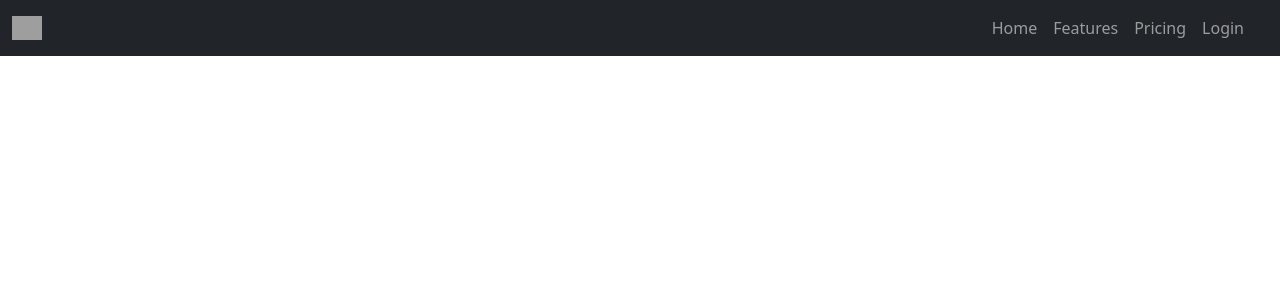
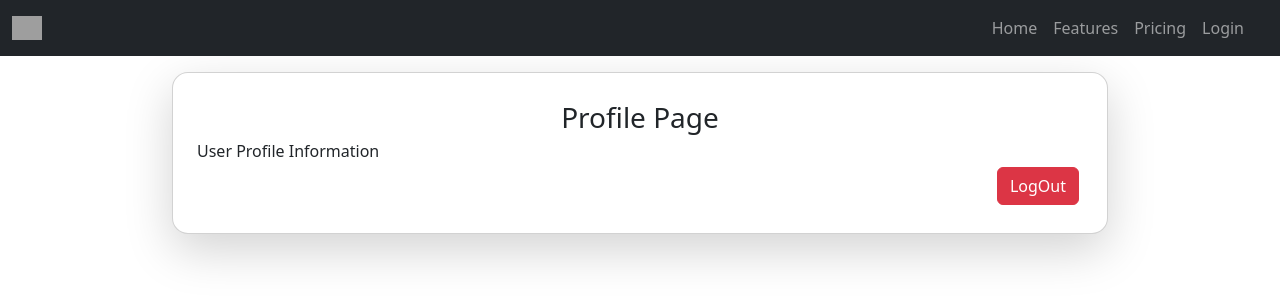
Before and after one commit to Sainhasan/Sistem_coba, a React (Vite) app: page /profile in a window 1280 px wide. Shown: the top 302 px of the page. Built offline with nearby package versions, Linux system fonts and the light colour scheme; no server answers; grey boxes are pictures that could not be loaded.

Commit message:
Add Profile page with logout functionality

```diff
--- a/src/components/Navbar.jsx
+++ b/src/components/Navbar.jsx
@@ -1,17 +1,11 @@
 import { Link } from "react-router-dom";
-import { signOut } from "firebase/auth";
-import { auth } from "../Firebase";
 import useAuthProfile from "../Function/UseAuthProfile";
 import Refresh from "./Refresh";
 
 export default function Navbar() {
   const { user, profile, loading } = useAuthProfile();
 
-  const handleLogout = async () => {
-    await signOut(auth);
-  };
-
-  if (loading) return <Refresh/>;
+  if (loading) return <Refresh />;
 
   return (
     <nav className="navbar navbar-expand-lg bg-dark navbar-dark sticky-top">
@@ -53,10 +47,7 @@ export default function Navbar() {
           <div className="offcanvas-body">
             <ul className="navbar-nav justify-content-end flex-grow-1 pe-3">
               <li className="nav-item">
-                <Link
-                  className="nav-link"
-                  to="/"
-                >
+                <Link className="nav-link" to="/">
                   Home
                 </Link>
               </li>
@@ -70,28 +61,17 @@ export default function Navbar() {
                   Pricing
                 </Link>
               </li>
-              <li className="nav-item">
+              <li>
                 {user && profile ? (
-                  <>
-                    <div className="FlexNone">
-                      {profile.role === "admin" && (
-                        <Link
-                          to="/manage"
-                          className="nav-link"
-                        >
-                          Manajemen User
-                        </Link>
-                      )}
-                      <button
-                        onClick={handleLogout}
-                        className="FlexNone nav-link"
-                      >
-                        Log Out
-                      </button>
-                    </div>
-                  </>
+                  <div className="FlexNone">
+                    {profile.role === "admin" && (
+                      <Link to="/profile" className="nav-link">
+                        Profile
+                      </Link>
+                    )}
+                  </div>
                 ) : (
-                  <Link to="/login" className="FlexNone nav-link ">
+                  <Link to="/login" className="btn btn-primary btn-sm nav-link">
                     Login
                   </Link>
                 )}
--- a/src/main.jsx
+++ b/src/main.jsx
@@ -10,6 +10,7 @@ import Login from "./pages/Login";
 import Regis from "./pages/Regis";
 import ManageUser from "./pages/ManageUser";
 import Navbar from "./components/Navbar";
+import Profile from "./pages/Profile";
 
 import "bootstrap/dist/css/bootstrap.min.css";
 import "bootstrap/dist/js/bootstrap.bundle.min.js";
@@ -30,6 +31,7 @@ function AppLayout() {
         <Route path="/login" element={<Login />} />
         <Route path="/regis" element={<Regis />} />
         <Route path="/manage" element={<ManageUser />} />
+        <Route path="/profile" element={<Profile />} />
       </Routes>
 
       <SpeedInsights />
--- a/src/pages/Home.jsx
+++ b/src/pages/Home.jsx
@@ -1,5 +1,4 @@
 export default function Home() {
-
   return (
     <>
       <div className="d-flex flex-column align-items-center justify-content-center vh-100 bg-light">
--- /dev/null
+++ b/src/pages/Profile.jsx
@@ -0,0 +1,29 @@
+import { Link } from "react-router-dom";
+import { signOut } from "firebase/auth";
+import { auth } from "../Firebase";
+
+export default function Profile() {
+  const handleLogout = async () => {
+    await signOut(auth);
+  };
+
+  return (
+    <div className="d-flex justify-content-center m-3">
+      <div className="card p-4 shadow-lg position-relative rounded-4 h-75 w-75">
+        <h3 className=" text-center m-1">Profile Page</h3>
+        <form className="d-flex flex-column">
+          <div>
+            <label>User Profile Information</label>
+          </div>
+          <div className="d-flex m-1 justify-content-end">
+            <Link to={"/"}>
+              <button className="btn btn-danger" onClick={handleLogout}>
+                LogOut
+              </button>
+            </Link>
+          </div>
+        </form>
+      </div>
+    </div>
+  );
+}
```
Also changed, not shown: src/assets/Profil.png (added). Lines whose indentation alone changed are shown as unchanged.
